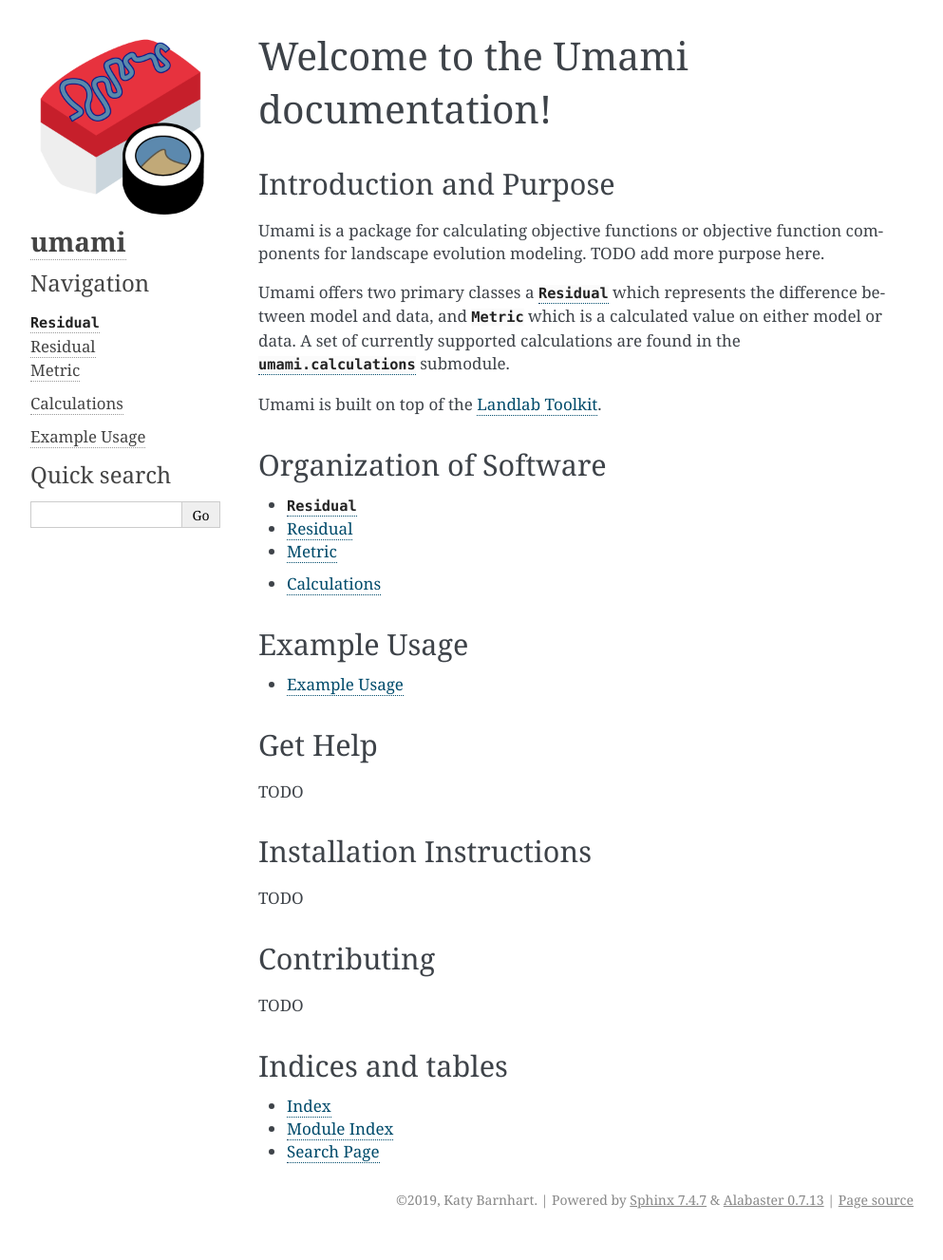
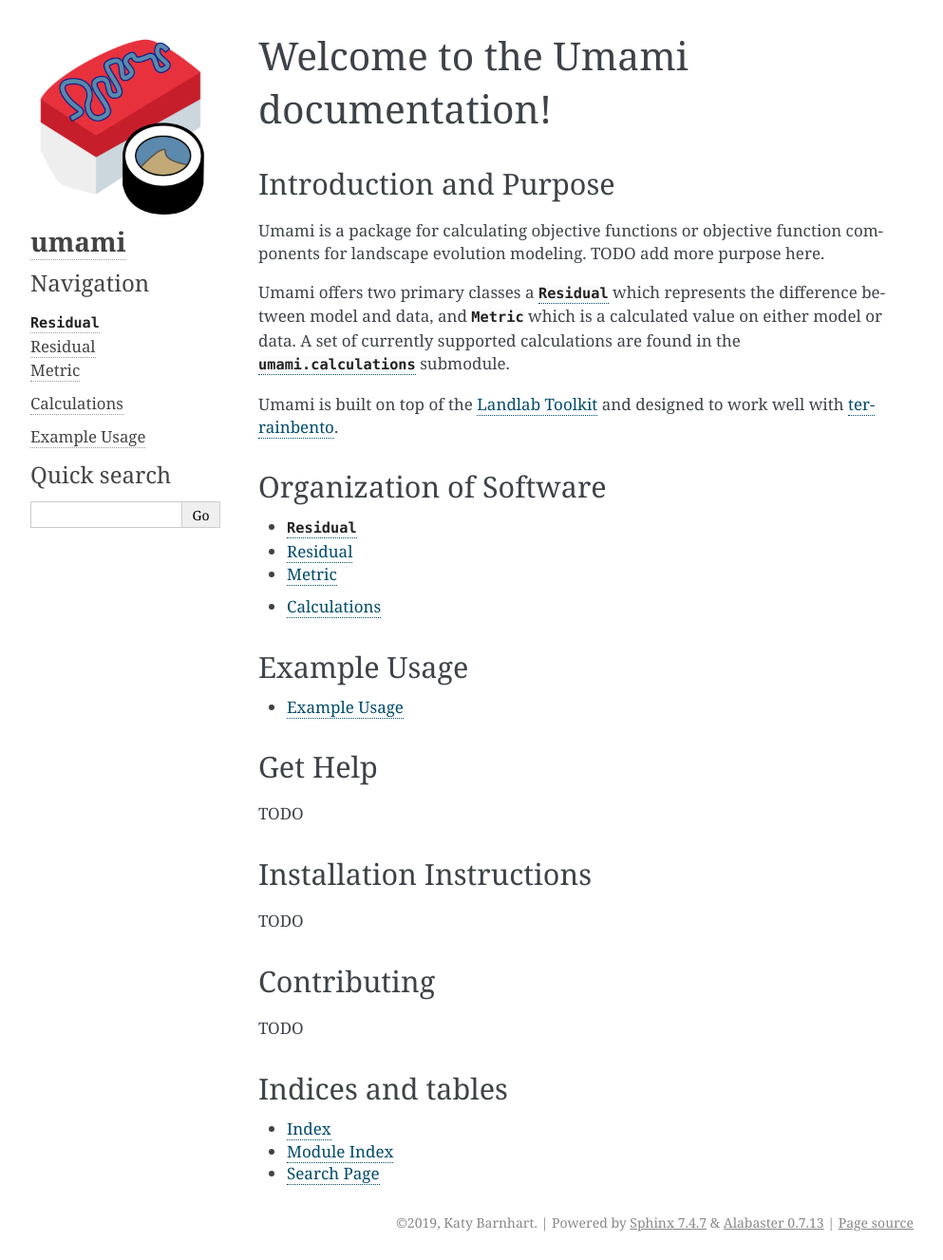
Before and after one commit to TerrainBento/umami, a Sphinx documentation site: the page built from docs/source/index.rst, in a window 1280 px wide. Shown: the whole page at 95% size, without its empty margins (148-1141 px from the left). Built offline with Sphinx 7.4.7, drawn with Linux system fonts in a browser that asks for light colours; before the commit the page ends 1303 px from its top, so only the background shows below that.

Commit message:
tiny update
mostly to see if webhook works

```diff
--- a/docs/source/index.rst
+++ b/docs/source/index.rst
@@ -12,10 +12,11 @@ difference between model and data, and :py:class:`Metric` which is a calculated
 value on either model or data. A set of currently supported calculations are
 found in the :py:mod:`umami.calculations` submodule.
 
-Umami is built on top of the `Landlab Toolkit`_.
+Umami is built on top of the `Landlab Toolkit`_ and designed to work well with
+`terrainbento`_.
 
 .. _Landlab Toolkit: https://landlab.github.io
-
+.. _terrainbento: https://terrainbento.readthedocs.io/en/latest/
 
 Organization of Software
 ------------------------
```
